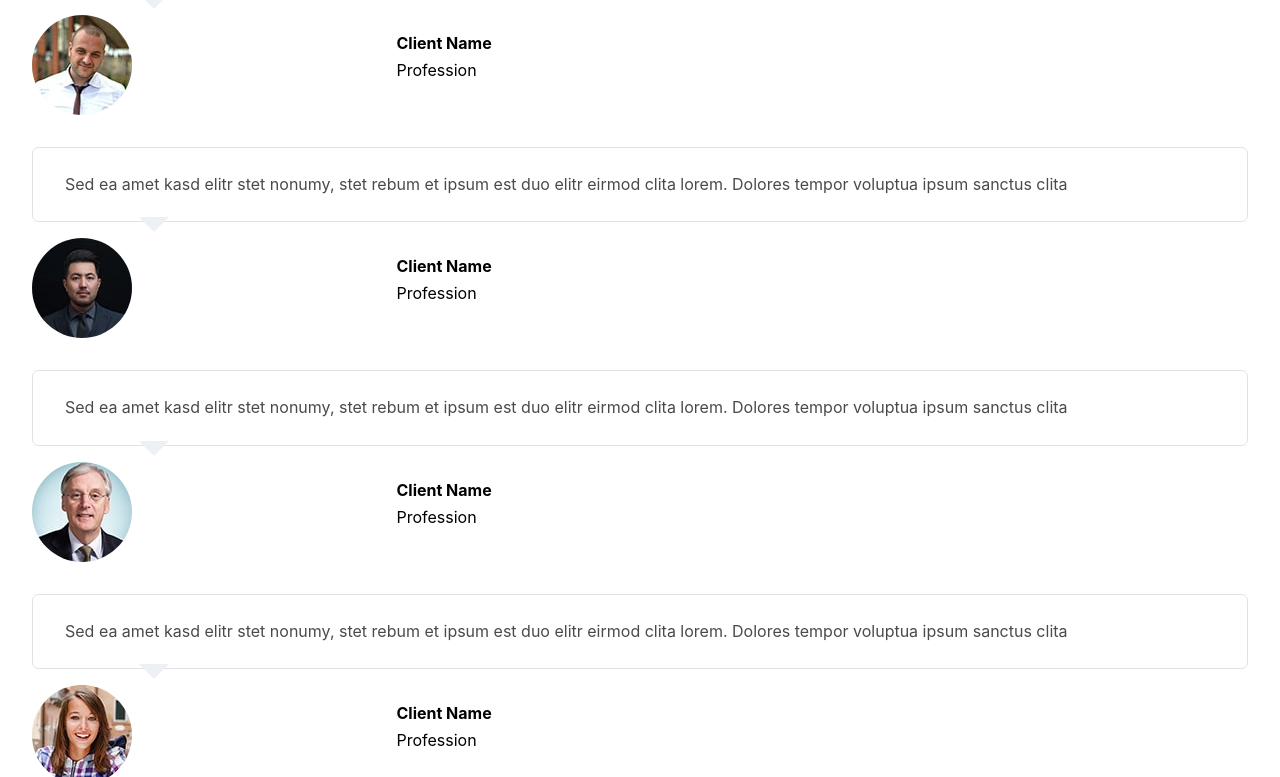
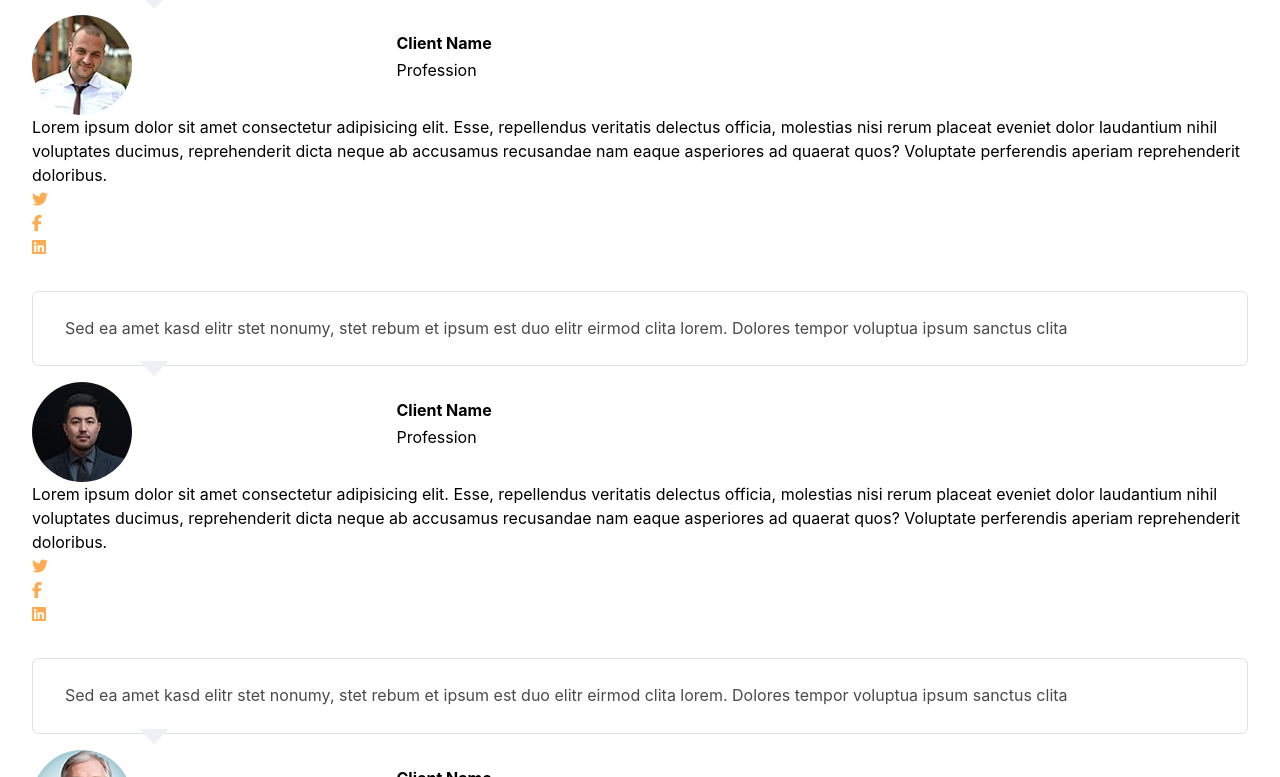
Before and after one commit to BLADEHEDA/Dotcom-Creative-Multipage-Page-App, a React (Create React App) app: page / in a window 1280 px wide. Shown: the part 7763-8540 px from the top of the page. Built offline with nearby package versions, Linux system fonts and the light colour scheme.

Commit message:
new commit  done

```diff
--- a/src/Components/Home/Home.css
+++ b/src/Components/Home/Home.css
@@ -57,5 +57,11 @@
   margin-left: -15px;
 	margin-bottom: -11px;
 }
+.estimonialHover{
+  opacity: 0;
+  background: rgba(253, 172, 83, 0.7);
+  border: 15px solid #ffffff;
+  transition: .5s;
+}
 
 }
--- a/src/Components/Home/Home.jsx
+++ b/src/Components/Home/Home.jsx
@@ -8,6 +8,7 @@ import Provider from './Provider'
 import Services from './Services'
 import Team from './Team'
 import Testimonial from './Testimonial'
+import TestimonialHover from './TestimonialHover'
 
 
 const Home = () => {
--- a/src/Components/Home/Testimonial.jsx
+++ b/src/Components/Home/Testimonial.jsx
@@ -7,6 +7,7 @@ import testimonial2 from "../images/testimonial-2.jpg"
 import testimonial3 from "../images/testimonial-3.jpg"
 import testimonial4 from "../images/testimonial-4.jpg"
 import testimonial5 from "../images/testimonial-5.jpg"
+import TestimonialHover from './TestimonialHover'
 
 const TestimonialProp =(props)=>{
   return(
@@ -24,6 +25,7 @@ const TestimonialProp =(props)=>{
           <p className="testimony-profession">Profession</p>
         </div>
        </div>
+       <TestimonialHover/>
     </main>
   )
 
--- /dev/null
+++ b/src/Components/Home/TestimonialHover.jsx
@@ -0,0 +1,16 @@
+import React from 'react'
+import { FontAwesomeIcon } from '@fortawesome/react-fontawesome'
+import {faFacebookF,faTwitter,faLinkedin,faInstagram } from "@fortawesome/free-brands-svg-icons"
+
+const TestimonialHover = () => {
+  return (
+    <main className='TestimonialHover'>
+        Lorem ipsum dolor sit amet consectetur adipisicing elit. Esse, repellendus veritatis delectus officia, molestias nisi rerum placeat eveniet dolor laudantium nihil voluptates ducimus, reprehenderit dicta neque ab accusamus recusandae nam eaque asperiores ad quaerat quos? Voluptate perferendis aperiam reprehenderit doloribus.
+        <div className="TestimonialHover-icon"><FontAwesomeIcon className='h-[1em] text-[#FDAC53] ' icon={faTwitter}/></div>
+        <div className="TestimonialHover-icon"><FontAwesomeIcon className='h-[1em] text-[#FDAC53]  ' icon={faFacebookF}/></div>
+        <div className="TestimonialHover-icon"><FontAwesomeIcon className='h-[1em] text-[#FDAC53]  ' icon={faLinkedin}/></div>
+    </main>
+  )
+}
+
+export default TestimonialHover
```
